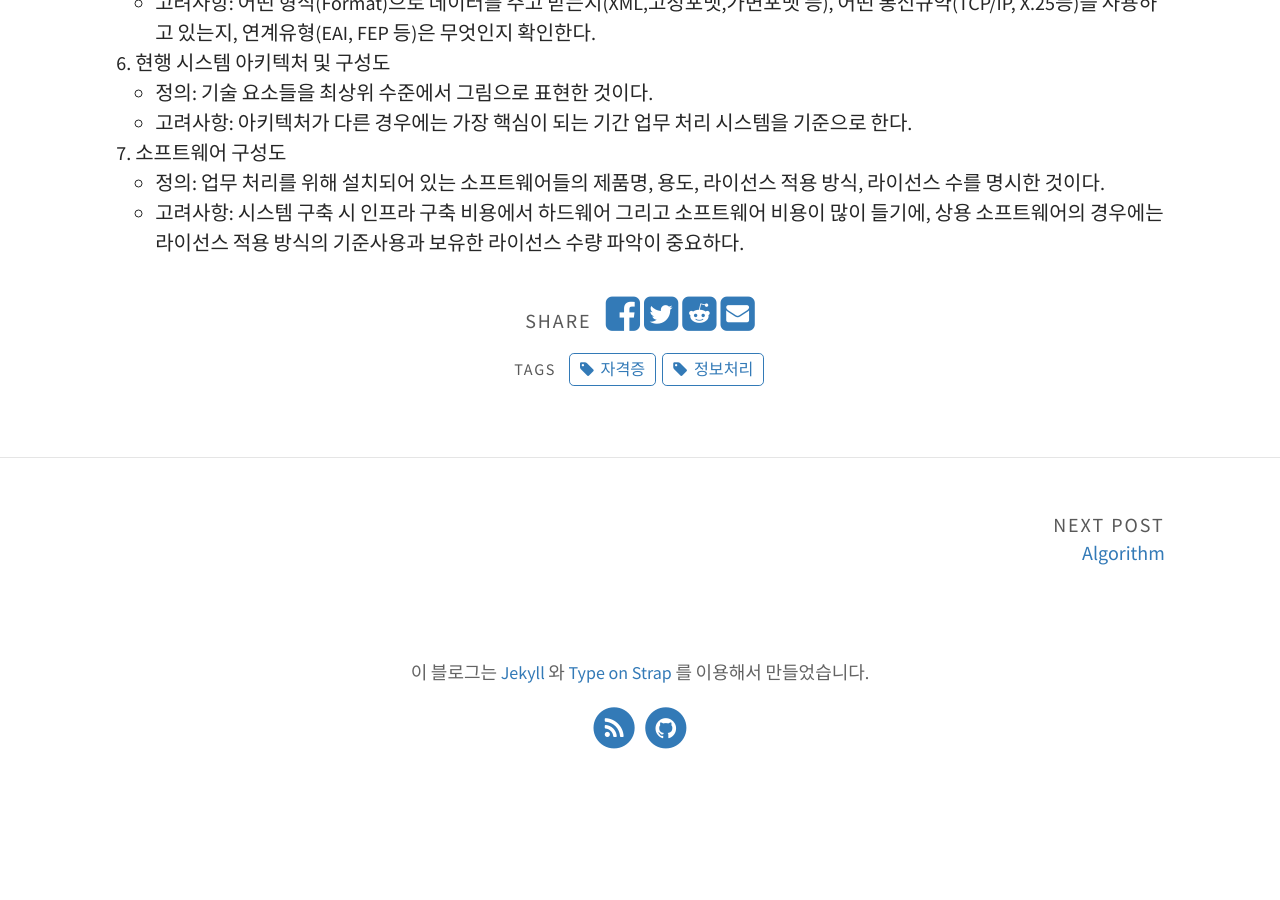
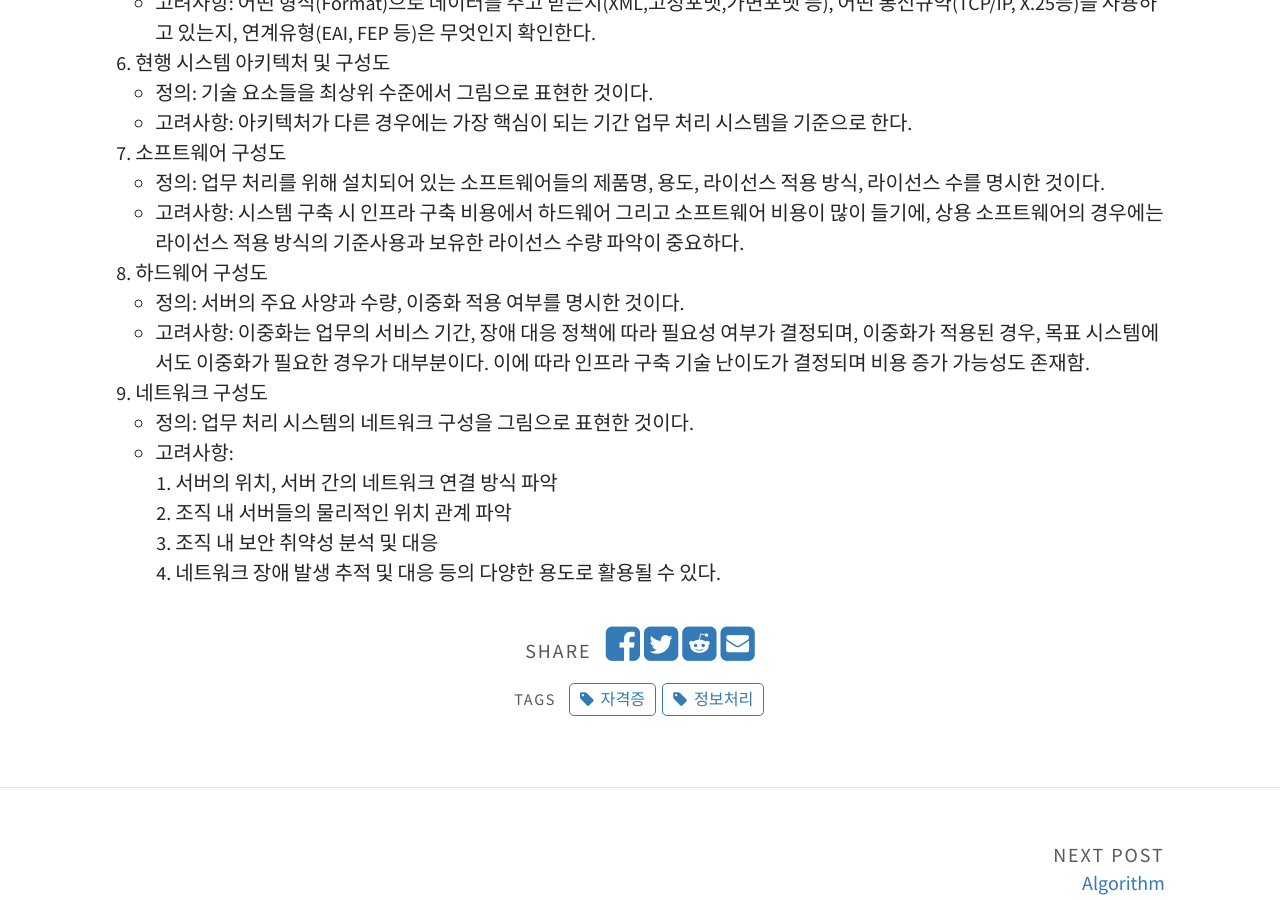
Before and after one commit to starsol89/starsol89.github.io, a Jekyll site: the page built from _posts/2020-04-01-IP.md, in a window 1280 px wide and 900 px high, scrolled down 1201 px. Built offline with Jekyll 4.4.1, drawn with Linux system fonts in a browser that asks for light colours; before the commit the page ends 1992 px from its top, so only the background shows below that.

Commit message:
하드웨어 및 네트워크 구성도 정리

```diff
--- a/_posts/2020-04-01-IP.md
+++ b/_posts/2020-04-01-IP.md
@@ -53,3 +53,17 @@ tags: [정보처리, 자격증]
 
    - 정의: 업무 처리를 위해 설치되어 있는 소프트웨어들의 제품명, 용도, 라이선스 적용 방식, 라이선스 수를 명시한 것이다.
    - 고려사항: 시스템 구축 시 인프라 구축 비용에서 하드웨어 그리고 소프트웨어 비용이 많이 들기에, 상용 소프트웨어의 경우에는 라이선스 적용 방식의 기준사용과 보유한 라이선스 수량 파악이 중요하다.
+
+8. 하드웨어 구성도
+
+   - 정의: 서버의 주요 사양과 수량, 이중화 적용 여부를 명시한 것이다.
+   - 고려사항: 이중화는 업무의 서비스 기간, 장애 대응 정책에 따라 필요성 여부가 결정되며, 이중화가 적용된 경우, 목표 시스템에서도 이중화가 필요한 경우가 대부분이다. 이에 따라 인프라 구축 기술 난이도가 결정되며 비용 증가 가능성도 존재함.
+
+9. 네트워크 구성도
+
+   - 정의: 업무 처리 시스템의 네트워크 구성을 그림으로 표현한 것이다.
+   - 고려사항:
+     1. 서버의 위치, 서버 간의 네트워크 연결 방식 파악
+     2. 조직 내 서버들의 물리적인 위치 관계 파악
+     3. 조직 내 보안 취약성 분석 및 대응
+     4. 네트워크 장애 발생 추적 및 대응 등의 다양한 용도로 활용될 수 있다.
```
